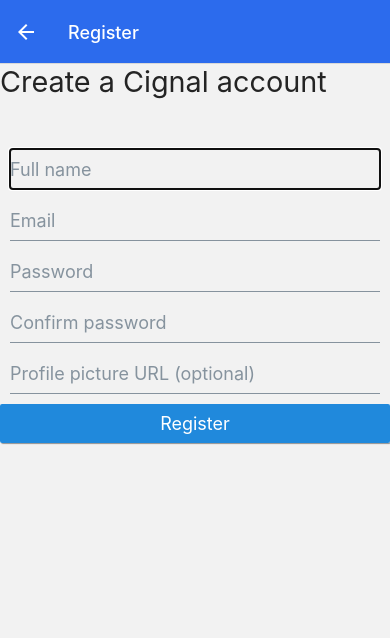
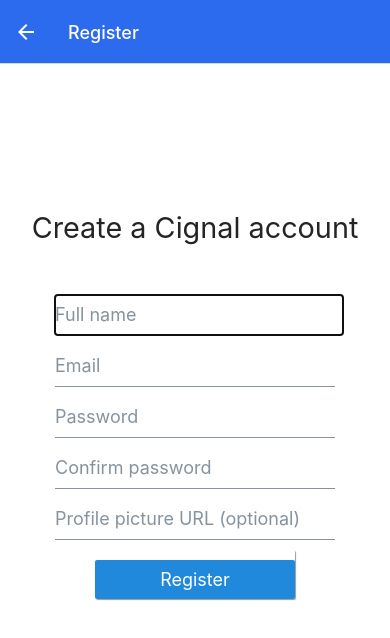
Before and after one commit to jonnyabrams/cignal, a React Native app: screen /Register in a window 390 px wide. Shown: the top 638 px of the page. Built offline with nearby package versions, Linux system fonts and the light colour scheme.

Commit message:
styles: RegisterScreen styles

```diff
--- a/src/screens/RegisterScreen.tsx
+++ b/src/screens/RegisterScreen.tsx
@@ -21,11 +21,9 @@
   const [password, setPassword] = useState("");
   const [confirmPassword, setConfirmPassword] = useState("");
   const [imageUrl, setImageUrl] = useState("");
-  const [passwordsMatch, setPasswordsMatch] = useState(true)
+  const [passwordsMatch, setPasswordsMatch] = useState(true);
 
-  const register = () => {
-
-  }
+  const register = () => {};
 
   return (
     <KeyboardAvoidingView behavior="padding" style={styles.container}>
@@ -72,6 +70,7 @@
         onPress={register}
         title="Register"
       />
+      <View style={{ height: 100 }} />
     </KeyboardAvoidingView>
   );
 };
@@ -79,7 +78,18 @@
 export default RegisterScreen;
 
 const styles = StyleSheet.create({
-  container: {},
-  inputContainer: {},
-  button: {}
+  container: {
+    flex: 1,
+    alignItems: "center",
+    justifyContent: "center",
+    padding: 10,
+    backgroundColor: "white",
+  },
+  inputContainer: {
+    width: 300,
+  },
+  button: {
+    width: 200,
+    marginTop: 10,
+  },
 });
```
